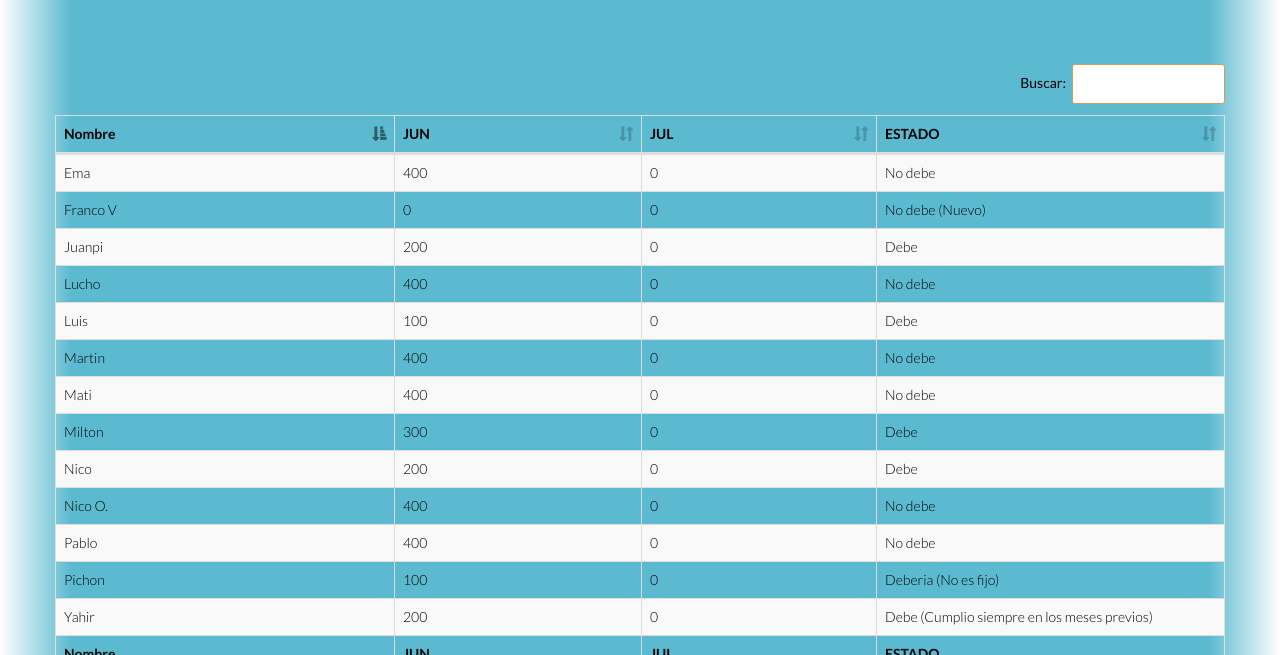
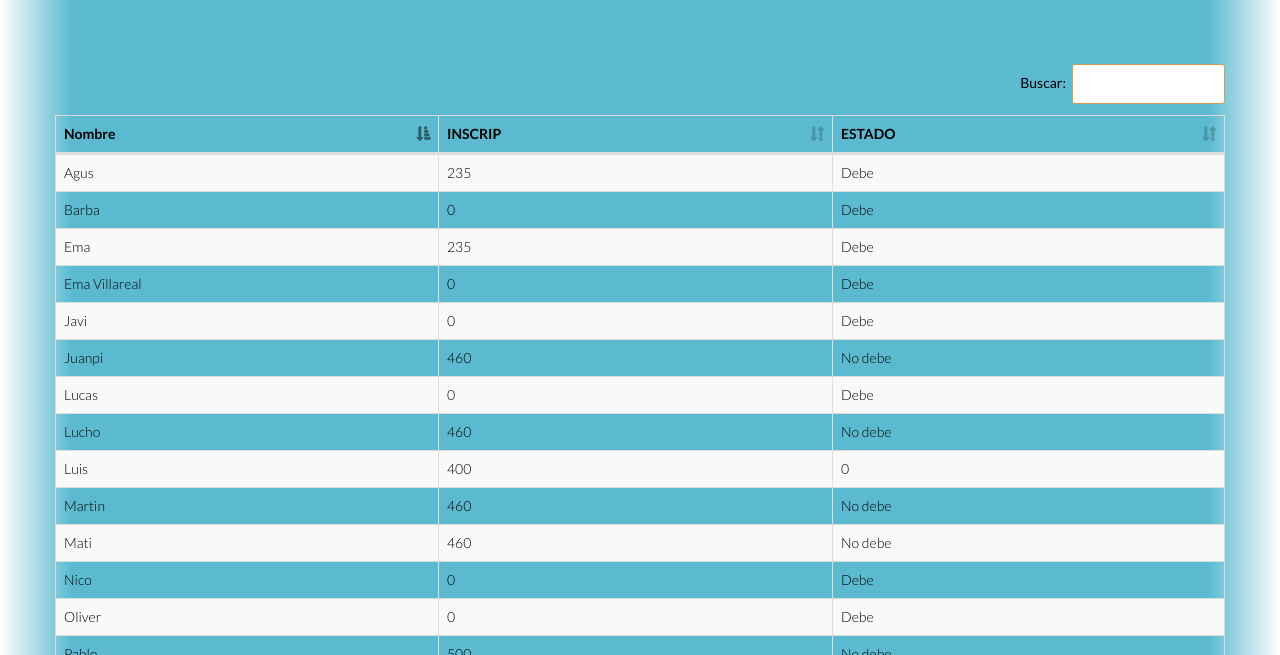
Before and after one commit to pabloaguerre/superliga, a website: page public/index.html in a window 1280 px wide. Shown: the part 297-952 px from the top of the page. Drawn offline with Linux system fonts and the light colour scheme.

Commit message:
Inscripcion update

```diff
--- a/public/index.html
+++ b/public/index.html
@@ -106,16 +106,14 @@
                         <thead>
                             <tr>
                                 <th>Nombre</th>
-                                <th>JUN</th>
-                                <th>JUL</th>
+                                <th>INSCRIP</th>
                                 <th>ESTADO</th>
                             </tr>
                         </thead>
                         <tfoot>
                             <tr>
                                 <th>Nombre</th>
-                                <th>JUN</th>
-                                <th>JUL</th>
+                                <th>INSCRIP</th>
                                 <th>ESTADO</th>
                             </tr>
                         </tfoot>
@@ -175,7 +173,7 @@
         <div class="container">
             <div class="row">
                 <h1 class="title text-center wow fadeInDown" data-wow-duration="500ms" data-wow-delay="300ms">Inscripcion</h1>
-                <p class="text-center wow fadeInDown" data-wow-duration="400ms" data-wow-delay="400ms">Dependiendo del torneo que elijamos y la cantidad de gente varia entre $4.000 y $5.000. Por ahora, en el fondo hay $1.200 ya que se uso parte del pago del mes de Junio para cubrir los partidos que se jugaron durante ese mes y las expulsiones (Por favor notar que no toda la gente abono en su totalidad el mes).</p>
+                <p class="text-center wow fadeInDown" data-wow-duration="400ms" data-wow-delay="400ms">El total de la inscripcion es de $4600.</p>
                 <div id="team-carousel" class="carousel slide wow fadeIn" data-ride="carousel" data-wow-duration="400ms" data-wow-delay="400ms">
                     <!-- Indicators -->
                     <ol class="carousel-indicators visible-xs">
--- a/public/js/main.js
+++ b/public/js/main.js
@@ -81,83 +81,108 @@ jQuery(function($) {'use strict';
         				"responsive": true,
         				"searching": true
 				    });
+
 				t.row.add( [
 		            'Pablo',
-		            400,
-		            0,
+		            500,
 		            'No debe'
 		        ] ).draw( false );
+
 		        t.row.add( [
-		            'Martin',
-		            400,
-		            0,
+		            'Pichon',
+		            460,
 		            'No debe'
 		        ] ).draw( false );
+
 		        t.row.add( [
-		            'Milton',
-		            300,
+		            'Juanpi',
+		            460,
+		            'No debe'
+		        ] ).draw( false );
+
+		        t.row.add( [
+		            'Lucho',
+		            460,
+		            'No debe'
+		        ] ).draw( false );
+
+		        t.row.add( [
+		            'Luis',
+		            400,
 		            0,
 		            'Debe'
 		        ] ).draw( false );
+
+		        t.row.add( [
+		            'Mati',
+		            460,
+		            'No debe'
+		        ] ).draw( false );
+
 		        t.row.add( [
 		            'Ema',
-		            400,
-		            0,
+		            235,
+		            'Debe'
+		        ] ).draw( false );
+
+		        t.row.add( [
+		            'Agus',
+		            235,
+		            'Debe'
+		        ] ).draw( false );
+
+		        t.row.add( [
+		            'Martin',
+		            460,
 		            'No debe'
 		        ] ).draw( false );
+
 		        t.row.add( [
-		            'Luis',
-		            100,
+		            'Lucas',
 		            0,
 		            'Debe'
 		        ] ).draw( false );
+
 		        t.row.add( [
-		            'Lucho',
-		            400,
-		            0,
-		            'No debe'
-		        ] ).draw( false );
-		        t.row.add( [
-		            'Yahir',
-		            200,
-		            0,
-		            'Debe (Cumplio siempre en los meses previos)'
-		        ] ).draw( false );
-		        t.row.add( [
-		            'Nico',
-		            200,
+		            'Barba',
 		            0,
 		            'Debe'
 		        ] ).draw( false );
+
 		        t.row.add( [
-		            'Mati',
-		            400,
-		            0,
-		            'No debe'
-		        ] ).draw( false );
-		        t.row.add( [
-		            'Nico O.',
-		            400,
-		            0,
-		            'No debe'
-		        ] ).draw( false );
-		        t.row.add( [
-		            'Pichon',
-		            100,
-		            0,
-		            'Deberia (No es fijo)'
-		        ] ).draw( false );
-		        t.row.add( [
-		            'Juanpi',
-		            200,
+		            'Javi',
 		            0,
 		            'Debe'
 		        ] ).draw( false );
+
 		        t.row.add( [
-		            'Franco V',
+		            'Oliver',
 		            0,
+		            'Debe'
+		        ] ).draw( false );
+
+		        t.row.add( [
+		            'Yahir',
 		            0,
-		            'No debe (Nuevo)'
+		            'Debe'
+		        ] ).draw( false );
+
+		        t.row.add( [
+		            'Nico',
+		            0,
+		            'Debe'
+		        ] ).draw( false );
+
+		        t.row.add( [
+		            'Vittar',
+		            0,
+		            'Debe'
+		        ] ).draw( false );
+
+		        t.row.add( [
+		            'Ema Villareal',
+		            0,
+		            'Debe'
 		        ] ).draw( false );
 		}
 
```
